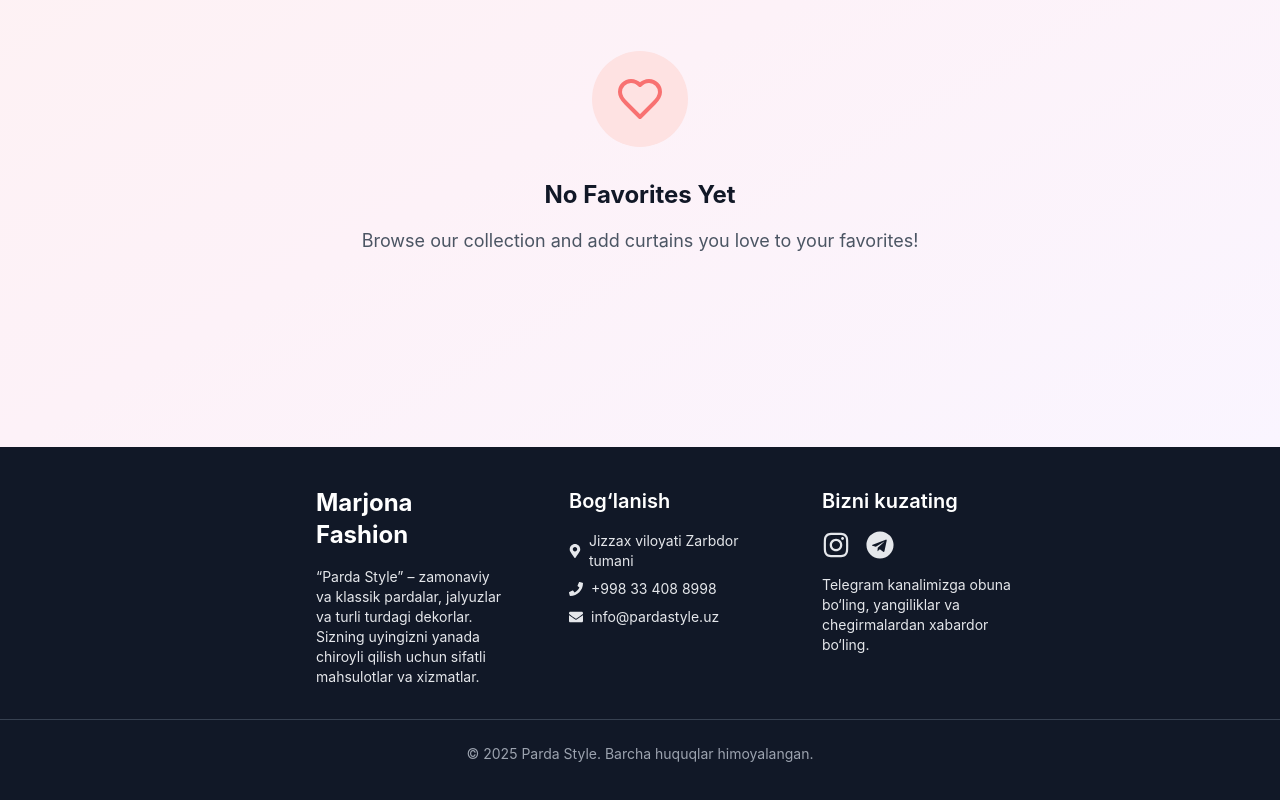
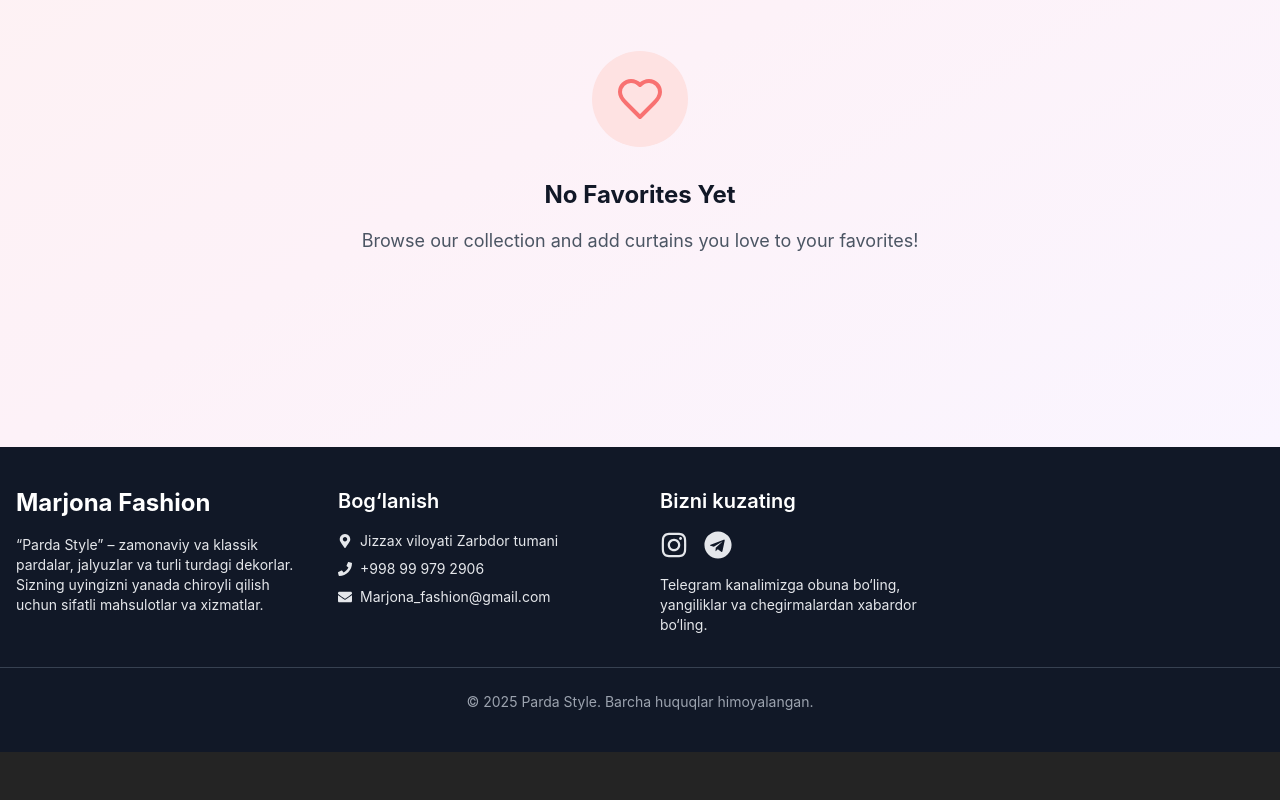
Before and after one commit to 701alisherjan/PORTFOLIO, a React (Vite) app: page / in a window 1280 px wide. Shown: the part 6324-7124 px from the top of the page. After the commit the page ends 7076 px from the top, so only its background shows below. Built offline with nearby package versions, Linux system fonts and the light colour scheme.

Commit message:
footer responsive

```diff
--- a/src/components/Footer.tsx
+++ b/src/components/Footer.tsx
@@ -3,7 +3,7 @@ import { FaInstagram, FaTelegram, FaPhone, FaMapMarkerAlt, FaEnvelope } from "re
 export default function Footer() {
   return (
     <footer className="bg-gray-900 text-gray-200 py-10">
-      <div className="max-w-7xl  px-4 grid grid-cols-1 ml-[300px]  mx-auto md:grid-cols-4 gap-16">
+      <div className="max-w-7xl px-4 mx-auto grid grid-cols-1 sm:grid-cols-2 lg:grid-cols-4 gap-10">
         <div>
           <h2 className="text-2xl font-bold text-white mb-4">Marjona Fashion</h2>
           <p className="text-sm">
@@ -19,10 +19,10 @@ export default function Footer() {
               <FaMapMarkerAlt /> Jizzax viloyati Zarbdor tumani
             </li>
             <li className="flex items-center gap-2">
-              <FaPhone /> +998 33 408 8998
+              <FaPhone /> +998 99 979 2906
             </li>
             <li className="flex items-center gap-2">
-              <FaEnvelope /> info@pardastyle.uz
+              <FaEnvelope /> Marjona_fashion@gmail.com
             </li>
           </ul>
         </div>
@@ -30,10 +30,20 @@ export default function Footer() {
         <div>
           <h3 className="text-xl font-semibold text-white mb-4">Bizni kuzating</h3>
           <div className="flex space-x-4 mb-4">
-            <a href="https://instagram.com/Marjona_fashion" target="_blank" rel="noreferrer" className="hover:text-pink-500">
+            <a
+              href="https://instagram.com/Marjona_fashion"
+              target="_blank"
+              rel="noreferrer"
+              className="hover:text-pink-500"
+            >
               <FaInstagram size={28} />
             </a>
-            <a href="https://t.me/" target="_blank" rel="noreferrer" className="hover:text-blue-400">
+            <a
+              href="https://t.me/"
+              target="_blank"
+              rel="noreferrer"
+              className="hover:text-blue-400"
+            >
               <FaTelegram size={28} />
             </a>
           </div>
```
